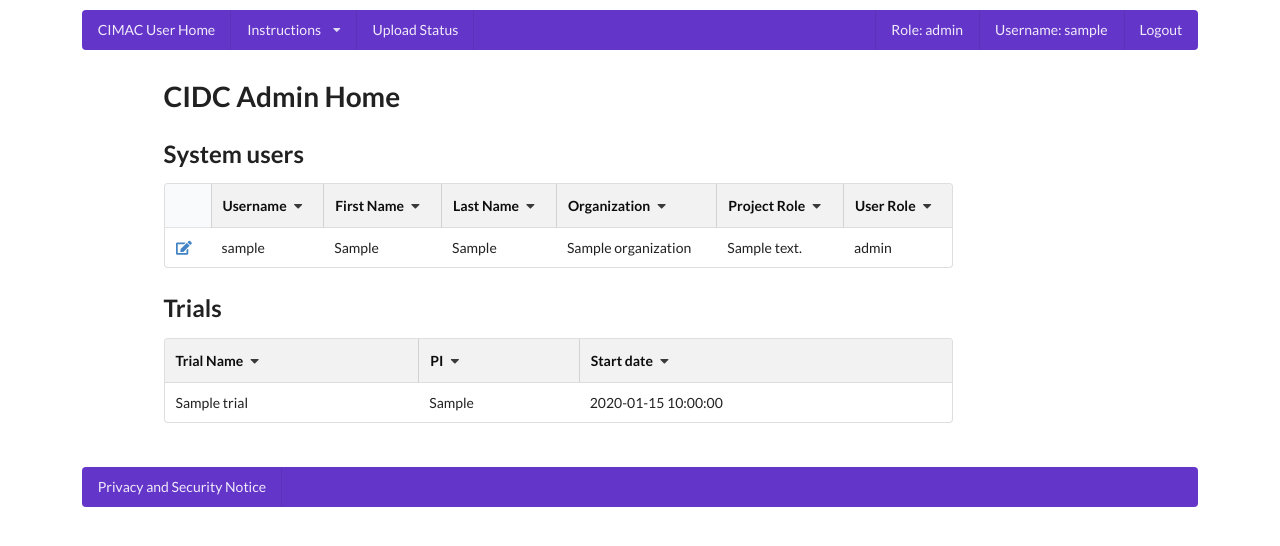
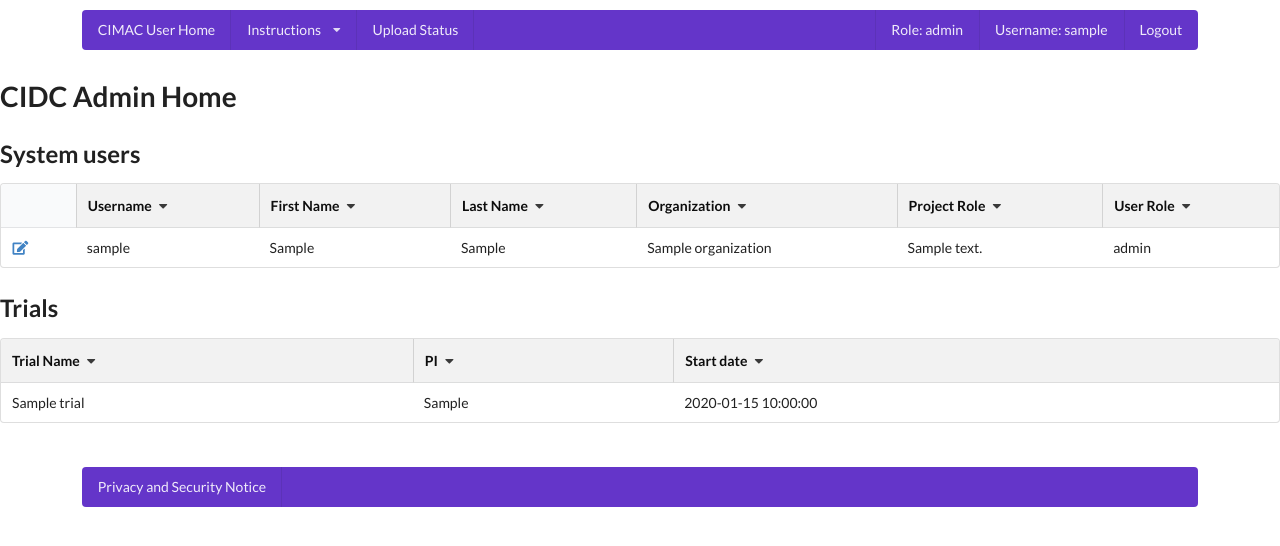
Before and after one commit to CIMAC-CIDC/cidc-portal, a Flask app: template cidc_portal/admin/templates/admin_home.jinja2 in a window 1280 px wide. Shown: the top 546 px of the page. Run offline with Flask 2, Linux system fonts and the light colour scheme; the template is opened without the code that fills it: most values are stand-ins (such as "Sample title", 1, 10 or a date in 2020); some libraries are stand-ins or nearby versions.

Commit message:
Update base_header.jinja2

```diff
--- a/cidc_portal/main/templates/base_header.jinja2
+++ b/cidc_portal/main/templates/base_header.jinja2
@@ -63,7 +63,7 @@
     </div>
     <div class="row">
         <div class="two wide column"></div>
-        <div class="ten wide column">
+        <div class="sixteen wide column">
 
             {% block content %}{% endblock %}
 
```
